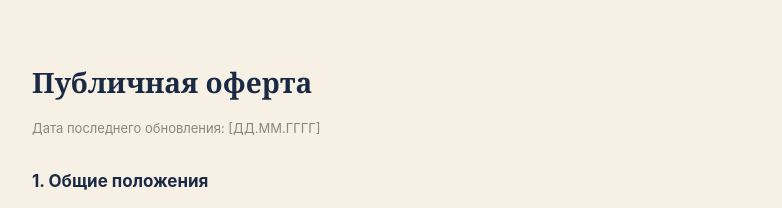
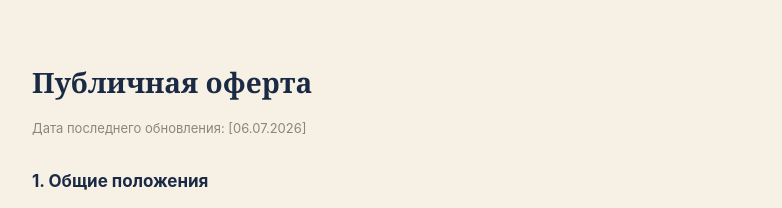
Before and after one commit to MiRiMgh/country-tracker, a Next.js app: page /oferta in a window 1280 px wide. Shown: the top 208 px of the page, without its empty margins (248-1030 px from the left). Built offline with nearby package versions, Linux system fonts and the light colour scheme.

Commit message:
Update page.js

```diff
--- a/app/oferta/page.js
+++ b/app/oferta/page.js
@@ -12,7 +12,7 @@ export default function Oferta() {
     <div style={{ background: "#F6F1E4", minHeight: "100vh" }}>
       <div style={wrap}>
         <h1 style={h1}>Публичная оферта</h1>
-        <p style={{ ...p, color: "#8B8778", fontSize: 13 }}>Дата последнего обновления: [ДД.ММ.ГГГГ]</p>
+        <p style={{ ...p, color: "#8B8778", fontSize: 13 }}>Дата последнего обновления: [06.07.2026]</p>
 
         <h2 style={h2}>1. Общие положения</h2>
         <p style={p}>
```
